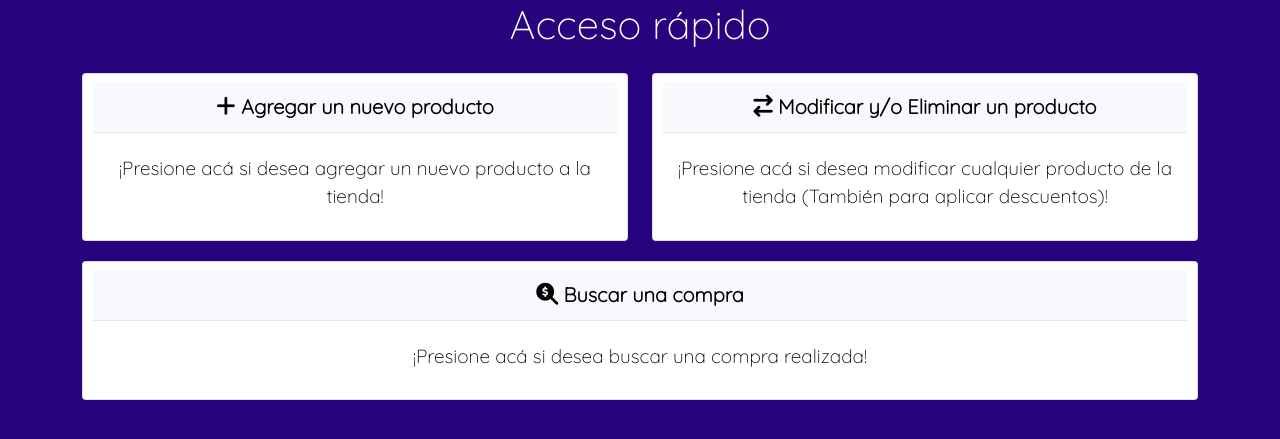
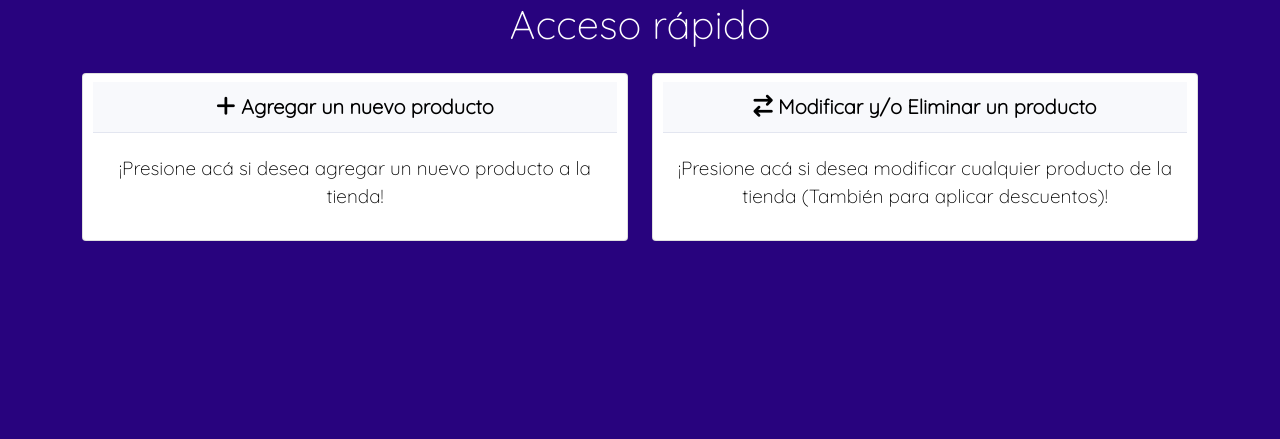
Before and after one commit to ralow-uc/hsc, a Django app: template django/Inicio/templates/Inicio/dashboard-admin.html in a window 1280 px wide. Shown: the part 289-728 px from the top of the page. Run offline with Django 4.2, Linux system fonts and the light colour scheme; the template is opened without the code that fills it, so the values that code supplies are empty; some libraries are stand-ins or nearby versions.

Commit message:
feat: admin dashboard

```diff
--- a/django/Inicio/templates/Inicio/dashboard-admin.html
+++ b/django/Inicio/templates/Inicio/dashboard-admin.html
@@ -58,26 +58,13 @@
             </div>
             <div class="col-6 columnas">
                 <div class="card h-100 py-2">
-                    <a href="{%url 'indexadmin'%}" style="text-decoration: none; color: #000;">
+                    <a href="{%url 'inicio'%}" style="text-decoration: none; color: #000;">
                     <p class="fw-bold align-items-start titulo-card"><i class="fa-solid fa-arrow-right-arrow-left iconos"></i> Modificar y/o Eliminar un producto</p>
                     <p class="desc">¡Presione acá si desea modificar cualquier producto de la tienda (También para aplicar descuentos)!</p>
                     </a>
                 </div>
             </div>
         </div>
-        <div class="row">
-            <div class="col-12 columnas">
-                <div class="card h-100 py-2">
-                    <a href="/pages/buscar_compra.html" style="text-decoration: none; color: #000;">
-                    <p class="fw-bold align-items-start titulo-card"><i class="fa-solid fa-magnifying-glass-dollar iconos"></i> Buscar una compra</p>
-                    <p class="desc">¡Presione acá si desea buscar una compra realizada!</p>
-                    </a>
-                </div>
-            </div>
-
-        </div>
-
-
     </div>
 
 
```
Also changed, not shown: django/db.sqlite3.
